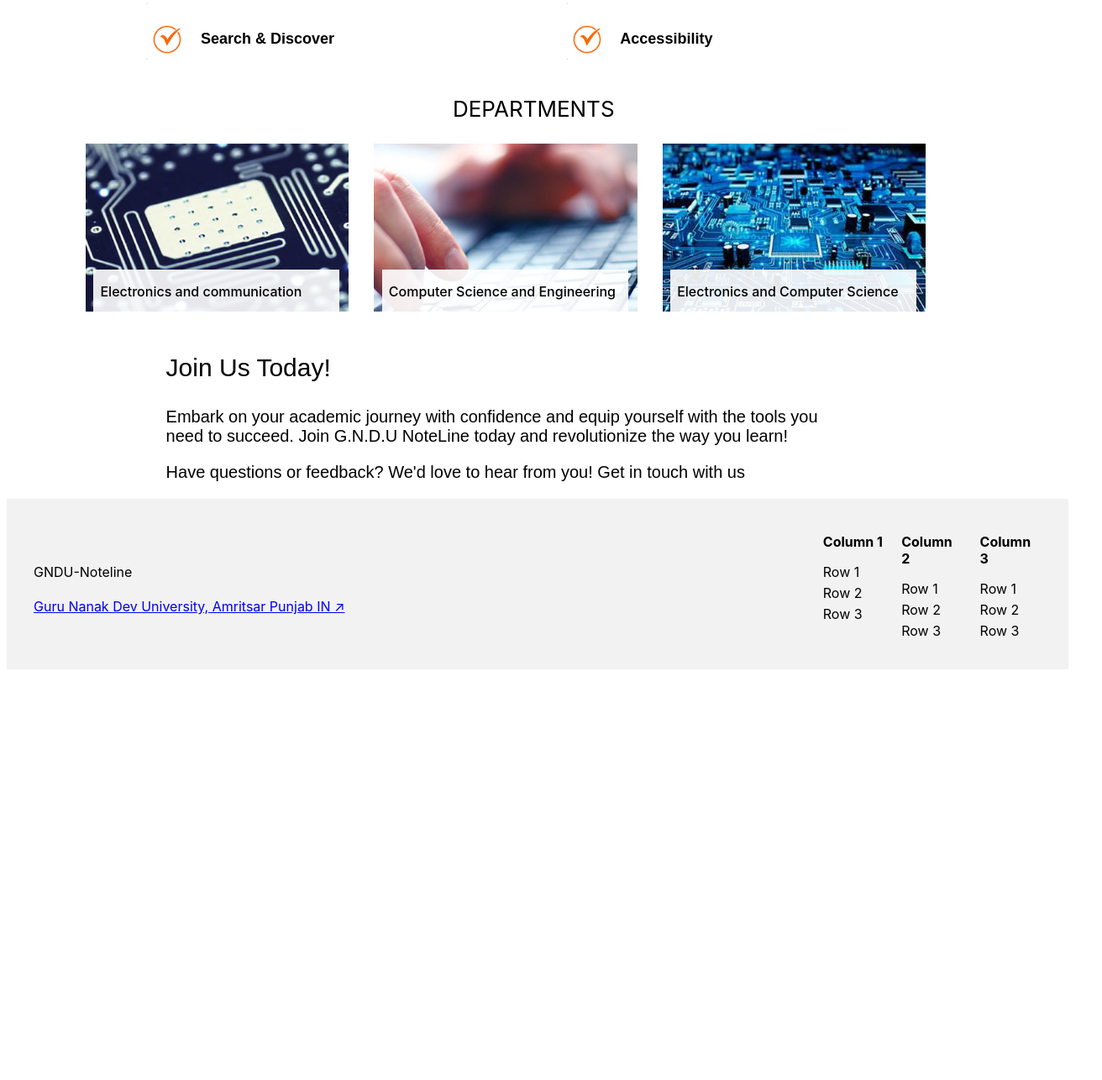
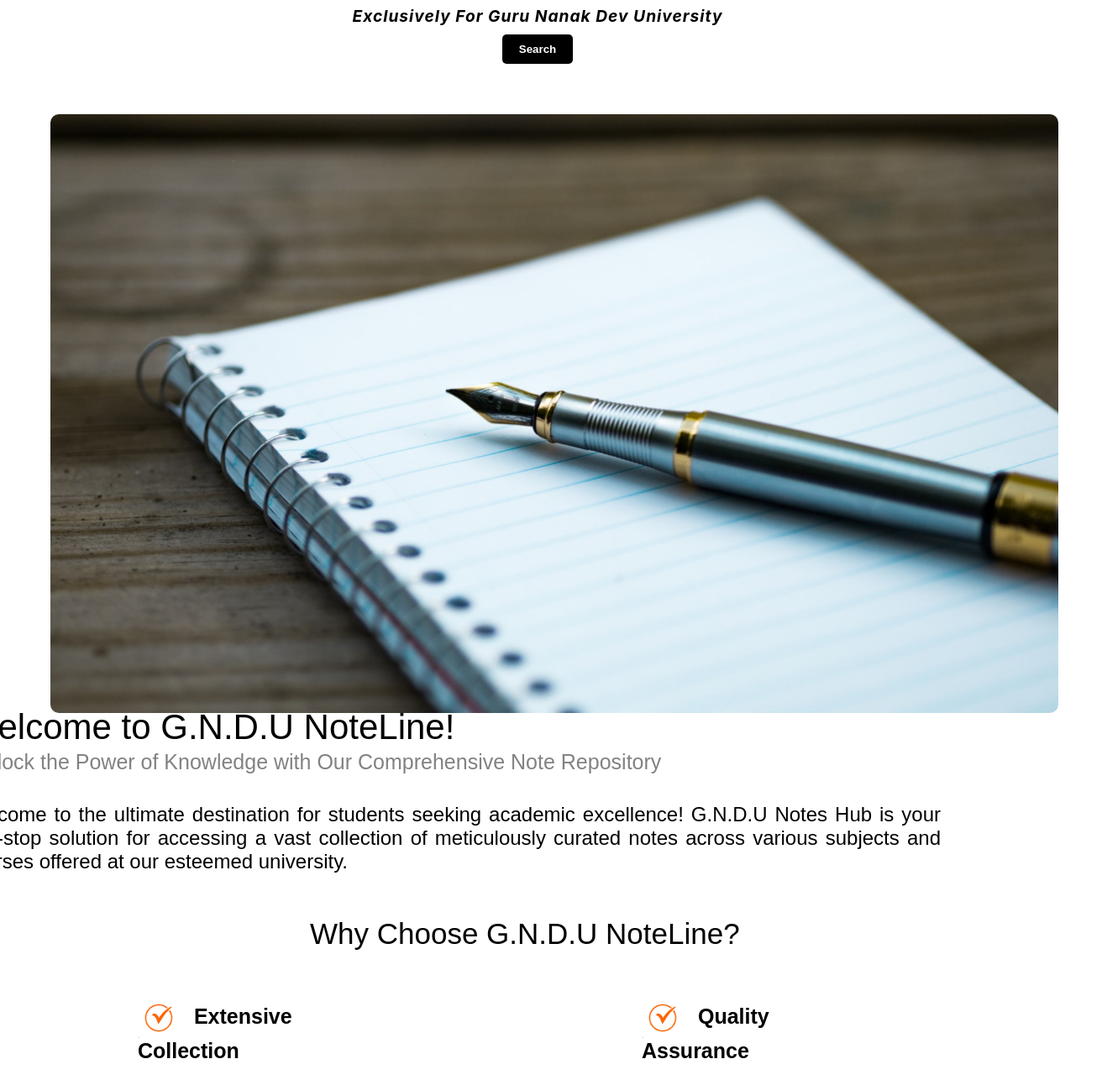
Before and after one commit to harleen001/gndu-noteline, a plain HTML site: page index.html in a window 1280 px wide. Shown: the part 294-1580 px from the top of the page at 84% size, 1312 px wide, since content can reach past the window. Before the commit the page ends 1099 px from the top, so only its background shows below. Drawn offline with Linux system fonts and the light colour scheme; a web font is replaced by a local one.

Commit message:
merged-pages

```diff
--- a/assets/css/responsive_styling.css
+++ b/assets/css/responsive_styling.css
@@ -1,4 +1,5 @@
 @media only screen and (max-width: 768px) {
+    /* Adjust styles for screens smaller than 768px width */
     #heading {
         font-size: 24px;
         line-height: 36px;
@@ -30,18 +31,18 @@
     }
 
     .logo-item {
-        display: block;
-        padding: 10px;
+        display: block; /* Change display to block to stack items vertically */
+        padding: 10px; /* Add padding to create space around each item */
     }
 
     .logo-image {
-        width: 40px;
-        height: 40px;
-        margin-right: 0;
-        margin-bottom: 10px;
+        width: 40px; /* Adjust logo size for smaller screens */
+        height: 40px; /* Adjust logo size for smaller screens */
+        margin-right: 0; /* Remove margin to fit within smaller space */
+        margin-bottom: 10px; /* Add margin between items */
     }
     .card-container {
-        margin-left: 0;
+        margin-left: 0; /* Center the card-container */
         width: 80%;
     }
 
@@ -70,4 +71,8 @@
         margin-left: 5%;
         margin-right: 5%;
     }
+    .logo{
+
+       margin-top: 0%;
+    }
 }
--- a/assets/css/style.css
+++ b/assets/css/style.css
@@ -1,32 +1,34 @@
 #heading {
     font-family: 'Abhaya Libre Medium', sans-serif;
     font-weight: 500;
-    font-size: 32px;
+    font-size: 42px;
     line-height: 52.8px;
     margin: 0;
-    margin-left: 10%;
+margin-left: -55%;
     margin-right: 10%;
 }
 .heading2 {
     font-family: 'Abhaya Libre Medium', sans-serif;
     margin: 0;
+    font-size: 25px;
     color: #828282;
-    margin-left: 10%;
+    margin-left: -34%;
     margin-right: 10%;
 }
 #firstpara{
     font-family: 'Abhaya Libre', sans-serif;
     font-weight: 400;
-    font-size: 16px;
-    margin-left: 10%;
-    margin-right: 20%;
+    font-size: 24px;
+    margin-left: -7%;
+    margin-right: 10%;
+    text-align: justify;
 
 }
 #why-choose{
     margin-top: 3%;
     margin-left: 35%;
     font-family: 'Abhaya Libre Medium', sans-serif;
-    font-size: 26px;
+    font-size: 35px;
 }
 .list-group {
 display: flex;
@@ -37,10 +39,10 @@ margin-left: 10%;
 
 font-family: 'Calibri Light', sans-serif;
 font-weight: 600;
-gap: 100px;
+gap: 300px;
 }
 .list-group-item {
-font-size: 18px;
+font-size: 25px;
 flex: 1;
 list-style-type: none;
 }
@@ -141,6 +143,7 @@ footer {
 
 .left-section h4 {
     margin-bottom: 10px;
+    margin-left: 5%;
 }
 
 
@@ -148,24 +151,101 @@ footer {
     display: flex;
 }
 
-.column {
-    flex: 1;
-    margin-right: 20px;
+
+.containerx{
+    width:100%;
+    height:100vh;
+
+    background-color:white;
+    font-family:Arial, Helvetica, sans-serif;
 }
 
-.column:last-child {
-    margin-right: 0;
+nav{
+
+    background-color:white;
+     display:flex;
+    padding:10px 60px;
+    align-items:center;
+    justify-content:space-between;
+    margin-bottom:50px;
+
+}
+.left-nav{
+    width:20%;
+    height:20%;
+    /* background-color:aqua; */
+}
+.logo{
+    width:20px;
+    height:20px;
+   margin-top: -25%;
+}
+ul {
+    display: flex;
+    justify-content:flex-end;
+    list-style:none;
+    padding:20px;
+    /* background-color:blanchedalmond; */
+}
+ ul li {
+    padding:0px 10px;
+    font-size:1.1em;
+
+}
+ul li a{
+    text-decoration:none;
+    color:black;
 }
 
-.column h4 {
-    margin-bottom: 10px;
+header{
+    background-color:white;
+    font-family: 'Martel', sans-serif;
+    display:flex;
+    padding:10px;
+    flex-direction:column;
+    /* background-color:aqua; */
+    justify-content:center;
+    align-items:center;
+    margin-bottom:30px;
+
 }
-
-.column ul {
-    list-style-type: none;
-    padding: 0;
+header .header-1{
+    text-transform:uppercase;
+    text-align:center;
+    font-family: 'martel', sans-serif;
+    letter-spacing:15px;
+    font-size:2em;
+    color:rgb(94, 94, 92);
+    margin-bottom:15px;
 }
-
-.column ul li {
-    margin-bottom: 5px;
+header .header-2{
+    font-size:1.2em;
+    font-weight:bold;
+    font-style:italic;
+    font-family: 'Inter', sans-serif;
+    letter-spacing: 1px;
+    margin-bottom:10px;
 }
+header button{
+    padding:10px 20px;
+    border-radius:5px;
+    border:none;
+    background-color:black;
+    color:white;
+    font-weight:bold;
+}
+.notebook{
+    width:100%;
+    /* background-color:rgb(111, 255, 0); */
+    height:99vh;
+    display:flex;
+    justify-content:center;
+    padding:20px;
+    overflow:hidden;
+}
+.notebook img{
+    height: 90%;
+    width: 95%;
+    object-fit: cover;
+    border-radius:10px;
+}
--- a/college_notes.html/Notes.css
+++ /dev/null
@@ -1,104 +0,0 @@
-
-*{
-    margin:0;
-    padding:0;
-    box-sizing: border-box;
-}
-.container{
-    width:100%;
-    height:100vh;
-    background-color:white;
-    font-family:Arial, Helvetica, sans-serif;
-}
-
-nav{
-    /* background-color:aliceblue; */
-    background-color:white;
-     display:flex;
-    padding:10px 60px;
-    align-items:center;
-    justify-content:space-between;
-    margin-bottom:50px;
-
-}
-.left-nav{
-    width:20%;
-    height:20%;
-    /* background-color:aqua; */
-}
-.logo{
-    width:20px;
-    height:20px;
-    background-color:green;
-}
-ul {
-    display: flex;
-    justify-content:flex-end;
-    list-style:none;
-    padding:20px;
-    /* background-color:blanchedalmond; */
-}
- ul li {
-    padding:0px 10px;
-    font-size:1.1em;
-
-}
-ul li a{
-    text-decoration:none;
-    color:black;
-}
-
-header{
-    background-color:white;
-    font-family: 'Martel', sans-serif;
-    display:flex;
-    padding:10px;
-    flex-direction:column;
-    /* background-color:aqua; */
-    justify-content:center;
-    align-items:center;
-    margin-bottom:30px;
-
-}
-header .header-1{
-    text-transform:uppercase;
-    text-align:center;
-    font-family: 'martel', sans-serif;
-    letter-spacing:5px;
-    font-size:2em;
-    color:rgb(94, 94, 92);
-    margin-bottom:15px;
-}
-header .header-2{
-    font-size:1.2em;
-    font-weight:bold;
-    font-style:italic;
-    letter-spacing: 1px;
-    margin-bottom:10px;
-}
-header button{
-    padding:10px 20px;
-    border-radius:5px;
-    border:none;
-    background-color:black;
-    color:white;
-    font-weight:bold;
-}
-.notebook{
-    width:100%;
-    /* background-color:rgb(111, 255, 0); */
-    height:99vh;
-    display:flex;
-    justify-content:center;
-    padding:20px;
-    overflow:hidden;
-}
-.notebook img{
-    height: 90%;
-    width: 95%;
-    object-fit: cover;
-    border-radius:10px;
-}
-
-
-/* gpt code */
--- a/index.html
+++ b/index.html
@@ -11,10 +11,43 @@
     <link rel="stylesheet" href="https://cdnjs.cloudflare.com/ajax/libs/font-awesome/4.7.0/css/font-awesome.min.css">
     <link rel="stylesheet" href="assets/css/style.css">
     <link rel="stylesheet" href="assets/css/responsive_styling.css">
+    <link rel="preconnect" href="https://fonts.googleapis.com">
+    <link rel="preconnect" href="https://fonts.gstatic.com" crossorigin>
+    <link href="https://fonts.googleapis.com/css2?family=Martel:wght@200&display=swap" rel="stylesheet">
 
 
 </head>
-<body>
+<body> <div class="containerx">
+    <nav>
+        <div class="left-nav">
+            <div class="logo">
+<img  style="width: 200px;" src="assets/images/logo-bg.png" alt="">
+            </div>
+        </div>
+        <ul>
+            <li><a href="#">Subject/Course</a></li>
+            <li>
+                <a href="#">PYQ's</a>
+            </li>
+            <li><a href="">Contact Us</a></li>
+        </ul>
+    </nav>
+
+    <header>
+        <P class="header-1">NOTELINE</P>
+        <p class="header-2">Exclusively For Guru Nanak Dev University</p>
+        <button>Search</button>
+    </header>
+
+    <div class="notebook">
+        <img src="assets/images/notebook1.jpg" alt="">
+    </div>
+
+</div>
+
+
+<div style="margin-top: 25%;"></div>
+
     <header class="container mt-5">
         <p id="heading">Welcome to G.N.D.U  NoteLine!</p>
         <p class="heading2">Unlock the Power of Knowledge with Our Comprehensive Note Repository</p>
@@ -85,31 +118,7 @@
                 <h4 style="font-weight: 400;"><a href="https://www.google.com/maps/search/guru+nanak+dev+university+amritsar/@31.6327122,74.8235175,17z/data=!3m1!4b1?entry=ttu">Guru Nanak Dev University, Amritsar Punjab IN ↗</a></h4>
             </div>
             <div class="right-section">
-                <div class="column">
-                    <h4>Column 1</h4>
-                    <ul>
-                        <li>Row 1</li>
-                        <li>Row 2</li>
-                        <li>Row 3</li>
-                    </ul>
-                </div>
-                <div class="column">
-                    <h4>Column 2</h4>
-                    <ul>
-                        <li>Row 1</li>
-                        <li>Row 2</li>
-                        <li>Row 3</li>
-                    </ul>
-                </div>
-                <div class="column">
-                    <h4>Column 3</h4>
-                    <ul>
-                        <li>Row 1</li>
-                        <li>Row 2</li>
-                        <li>Row 3</li>
-                    </ul>
-                </div>
-            </div>
+
         </div>
     </footer>
 
```
Also changed, not shown: college_notes.html/Notes.html (deleted, +0 -41 lines), assets/images/logo-bg.png (added), assets/images/notebook1.jpg (renamed from college_notes.html/notebook1.jpg), college_notes.html/notebook.webp (deleted).
